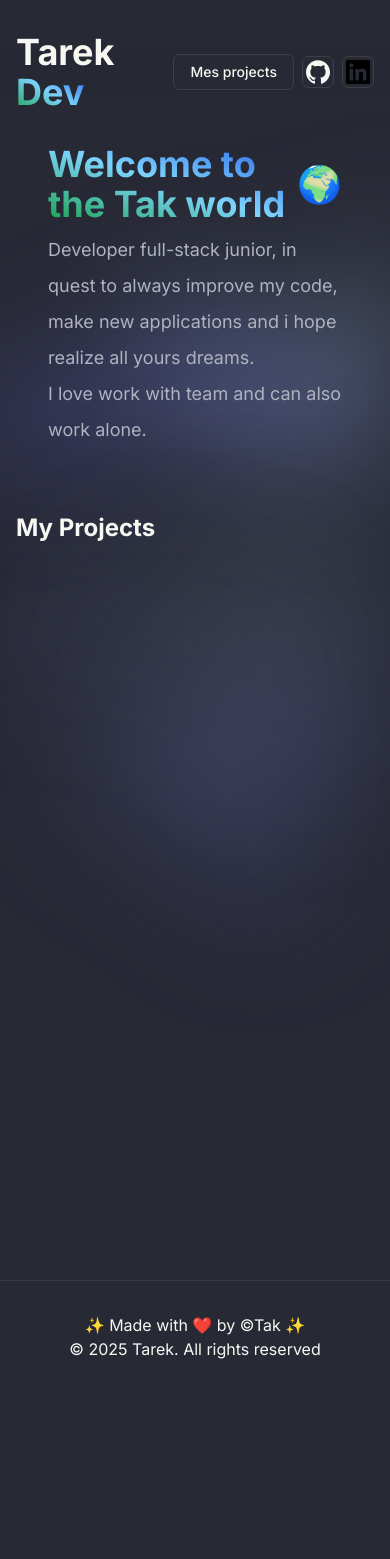
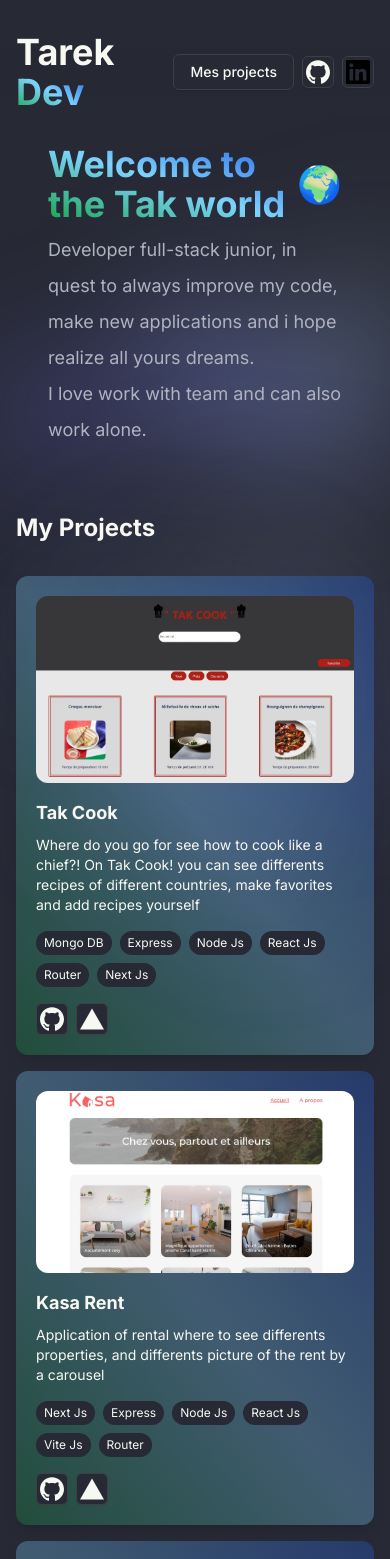
Before and after one commit to Retak18/Tak-Expo, a Next.js app in the folder tak-expo/: page / in a window 390 px wide. Shown: the top 1559 px of the page. Before the commit the page ends 1393 px from the top, so only its background shows below. Built offline with nearby package versions, Linux system fonts and the light colour scheme.

Commit message:
phone view / button situation state

```diff
--- /dev/null
+++ b/tak-expo/app/_landing/View/PhoneView.tsx
@@ -0,0 +1,90 @@
+import React, { useEffect, useRef, useState } from "react";
+import { cn } from "@/lib/utils";
+import { GithubIcon } from "../icons/GithubIcon";
+import { VercelIcon } from "../icons/VercelIcon";
+import { buttonVariants } from "@/components/ui/button";
+import { Project } from "../WorkClient";
+
+const PhoneView = () => {
+     const [activeItem, setActiveItem] = useState(2);
+      const wrapperRef = useRef<HTMLUListElement | null>(null);
+      const timeoutRef = useRef<ReturnType<typeof setTimeout> | null>(null);
+
+      useEffect(() => {
+        if (!wrapperRef.current) return;
+        if (timeoutRef.current) {
+          clearTimeout(timeoutRef.current);
+        }
+
+        wrapperRef.current.style.setProperty(
+          "--transition",
+          "600ms cubic-bezier(0.22, 0.61, 0.36, 1)"
+        );
+
+        timeoutRef.current = setTimeout(() => {
+          wrapperRef.current?.style.removeProperty("--transition");
+        }, 900);
+
+        return () => {
+          if (timeoutRef.current) {
+            clearTimeout(timeoutRef.current);
+          }
+        };
+      }, [activeItem]);
+  return (
+    <div className="md:hidden grid grid-cols-1 gap-4">
+      {Project.map((project) => (
+        <div
+          key={project.id}
+          className="bg-gradient-to-tr from-green-600/30 via-sky-300/30 to-blue-600/30 p-5 rounded-xl shadow-lg"
+        >
+          <img
+            src={project.image}
+            alt={project.title}
+            className="w-full rounded-xl object-cover"
+          />
+          <div className="mt-4">
+            <h3 className="text-lg font-bold">{project.title}</h3>
+            <p className="text-sm mt-2">{project.description}</p>
+          </div>
+          <div className="flex flex-wrap gap-2 mt-4">
+            {project.technologies.map((tech, i) => (
+              <span
+                key={i}
+                className="px-2 py-1 text-xs bg-background  rounded-full"
+              >
+                {tech}
+              </span>
+            ))}
+          </div>
+          <div className="flex gap-2 mt-4">
+            <a
+              className={cn(
+                buttonVariants({ variant: "outline" }),
+                "h-8 w-8 p-0"
+              )}
+              href={project.repoLink}
+              target="_blank"
+              rel="noopener noreferrer"
+            >
+              <GithubIcon size={14} className="text-foreground" />
+            </a>
+            <a
+              className={cn(
+                buttonVariants({ variant: "outline" }),
+                "h-8 w-8 p-0"
+              )}
+              href={project.verceLink}
+              target="_blank"
+              rel="noopener noreferrer"
+            >
+              <VercelIcon size={14} className="text-foreground" />
+            </a>
+          </div>
+        </div>
+      ))}
+    </div>
+  );
+};
+
+export default PhoneView;
--- a/tak-expo/app/_landing/Work.tsx
+++ b/tak-expo/app/_landing/Work.tsx
@@ -1,6 +1,6 @@
 "use client";
-import Section from "@/app/_landing/Section";
 import React, { useEffect, useRef, useState } from "react";
+import PhoneView from "./View/PhoneView";
 import { GithubIcon } from "./icons/GithubIcon";
 import { VercelIcon } from "./icons/VercelIcon";
 import { cn } from "@/lib/utils";
@@ -40,60 +40,8 @@ const Work = () => {
       <h2 className="text-2xl lg:text-4xl font-bold mb-8" id="projects">
         My Projects
       </h2>
+      {PhoneView()}
 
-      {/*----------------------------------- Mobile View - Grid Layout ------------------------------*/}
-      {/* <div className="md:hidden grid grid-cols-1 gap-4">
-        {Project.map((project) => (
-          <div
-            key={project.id}
-            className="bg-gradient-to-tr from-green-600/30 via-sky-300/30 to-blue-600/30 p-5 rounded-xl shadow-lg"
-          >
-            <img
-              src={project.image}
-              alt={project.title}
-              className="w-full rounded-xl object-cover"
-            />
-            <div className="mt-4">
-              <h3 className="text-lg font-bold">{project.title}</h3>
-              <p className="text-sm mt-2">{project.description}</p>
-            </div>
-            <div className="flex flex-wrap gap-2 mt-4">
-              {project.technologies.map((tech, i) => (
-                <span
-                  key={i}
-                  className="px-2 py-1 text-xs bg-background  rounded-full"
-                >
-                  {tech}
-                </span>
-              ))}
-            </div>
-            <div className="flex gap-2 mt-4">
-              <a
-                className={cn(
-                  buttonVariants({ variant: "outline" }),
-                  "h-8 w-8 p-0"
-                )}
-                href={project.repoLink}
-                target="_blank"
-                rel="noopener noreferrer"
-              >
-                <GithubIcon size={14} className="text-foreground" />
-              </a>
-              <a
-                className={cn(
-                  buttonVariants({ variant: "outline" }),
-                  "h-8 w-8 p-0"
-                )}
-                href={project.verceLink}
-                target="_blank"
-                rel="noopener noreferrer"
-              >
-                <VercelIcon size={14} className="text-foreground" />
-              </a>
-            </div>
-          </div>
-        ))}
-      </div> */}
 
       {/*-------------------------------------- Desktop View  ------------------------------------*/}
 
```
